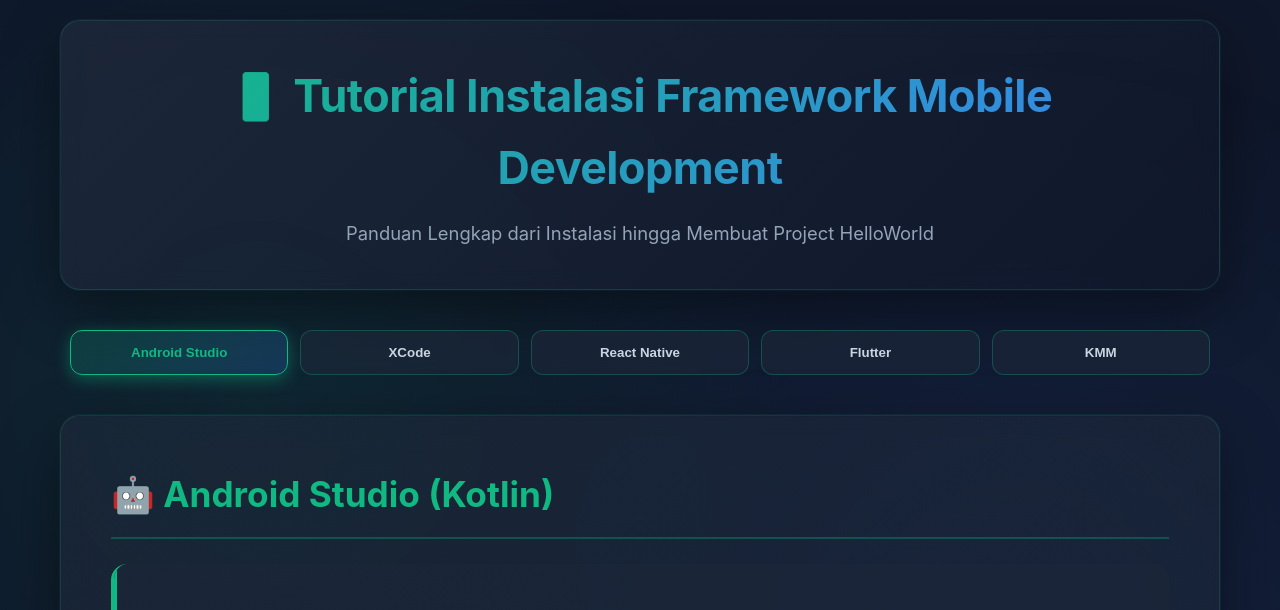
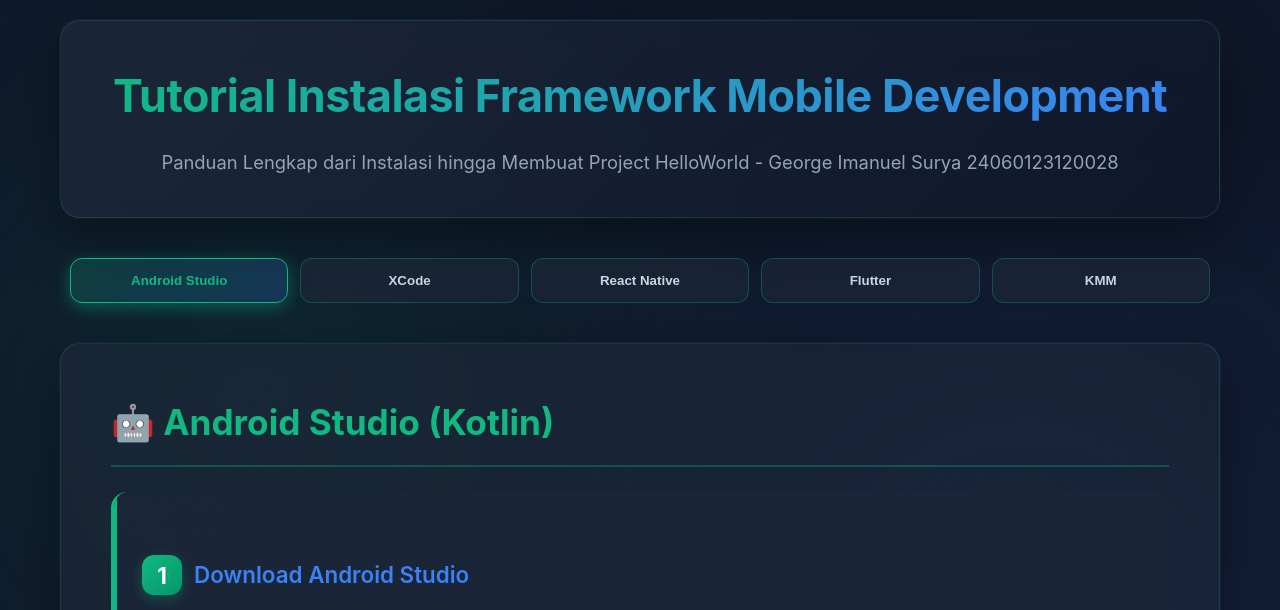
Before and after one commit to GeorgeImanuel/tutorialmobile, a plain HTML site: page index.html in a window 1280 px wide. Shown: the top 610 px of the page. Drawn offline with Linux system fonts and the light colour scheme.

Commit message:
Update index.html

```diff
--- a/index.html
+++ b/index.html
@@ -325,8 +325,8 @@
 <body>
     <div class="container">
         <header>
-            <h1>📱 Tutorial Instalasi Framework Mobile Development</h1>
-            <p class="subtitle">Panduan Lengkap dari Instalasi hingga Membuat Project HelloWorld</p>
+            <h1>Tutorial Instalasi Framework Mobile Development</h1>
+            <p class="subtitle">Panduan Lengkap dari Instalasi hingga Membuat Project HelloWorld - George Imanuel Surya 24060123120028</p>
         </header>
 
         <div class="nav-buttons">
```
